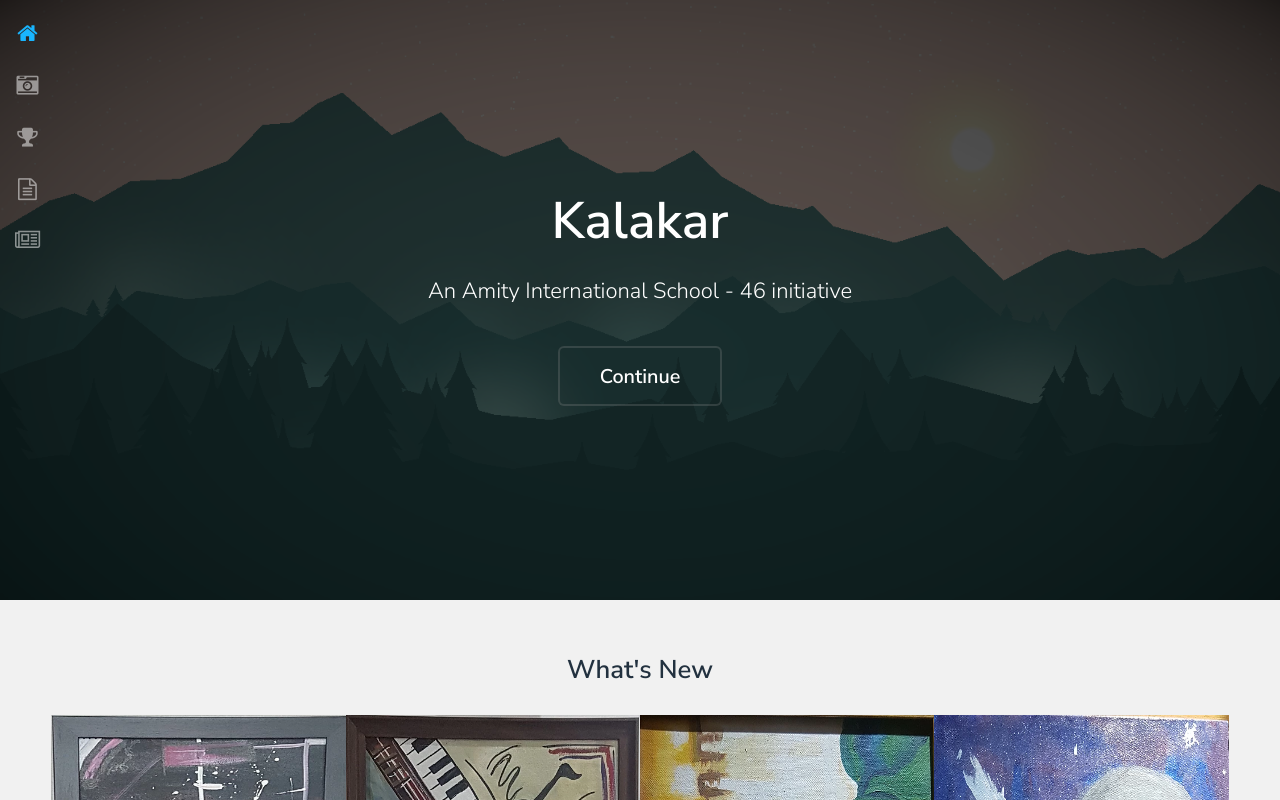
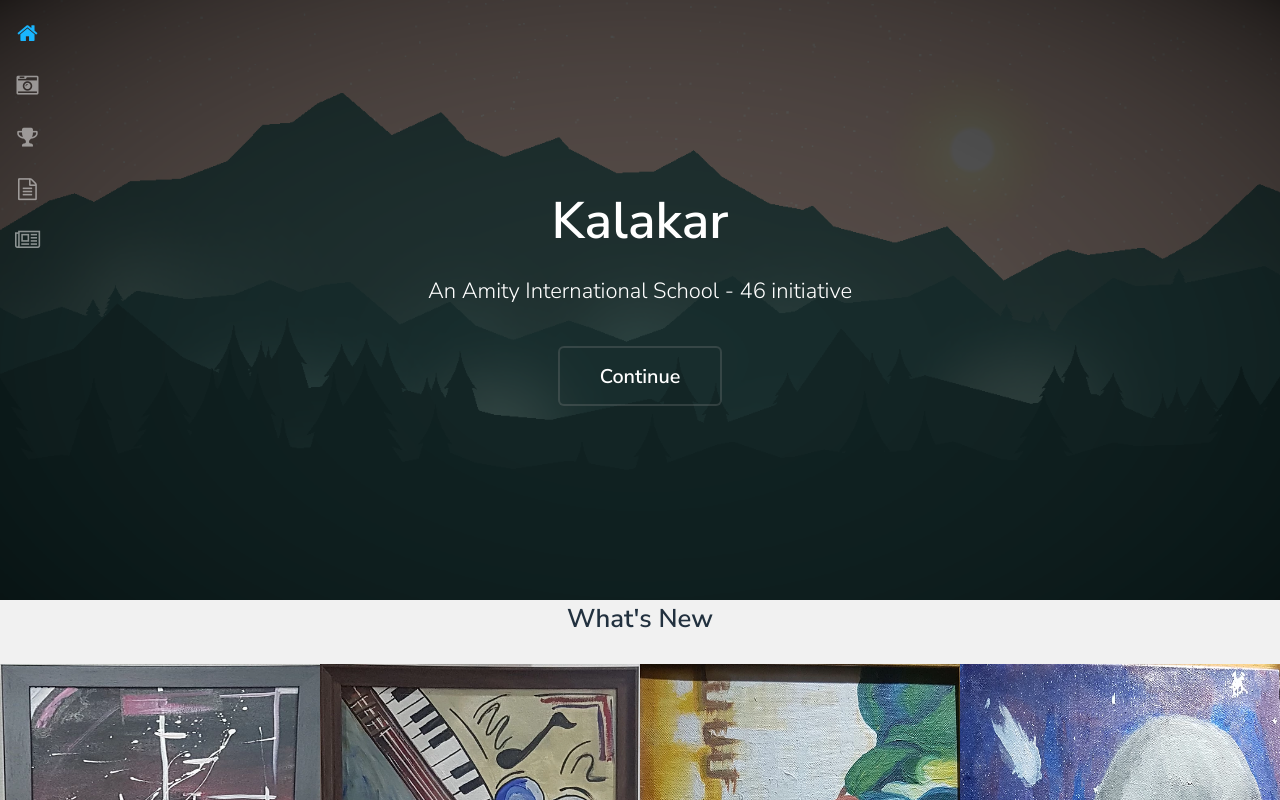
Before and after one commit to amity46/kalakar, a plain HTML site: page index.html in a window 1280 px wide. Shown: the top 800 px of the page. Drawn offline with Linux system fonts and the light colour scheme.

Commit message:
Add files via upload

```diff
--- a/assets/css/main.css
+++ b/assets/css/main.css
@@ -9,7 +9,7 @@
 
 /* Reset */
 
-	html, body, div, span, applet, object, iframe, h1, h2, h3, h4, h5, h6, p, blockquote, pre, a, abbr, acronym, address, big, cite, code, del, dfn, em, img, ins, kbd, q, s, samp, small, strike, strong, sub, sup, tt, var, b, u, i, center, dl, dt, dd, ol, ul, li, fieldset, form, label, legend, table, caption, tbody, tfoot, thead, tr, th, td, article, aside, canvas, details, embed, figure, figcaption, footer, header, hgroup, menu, nav, output, ruby, section, summary, time, mark, audio, video {
+	html, body, div:not(#nextt), span, applet, object, iframe, h1, h2, h3, h4, h5, h6, p, blockquote, pre, a, abbr, acronym, address, big, cite, code, del, dfn, em, img, ins, kbd, q, s, samp, small, strike, strong, sub, sup, tt, var, b, u, i, center, dl, dt, dd, ol, ul, li, fieldset, form, label, legend, table, caption, tbody, tfoot, thead, tr, th, td, article, aside, canvas, details, embed, figure, figcaption, footer, header, hgroup, menu, nav, output, ruby, section, summary, time, mark, audio, video {
 		margin: 0;
 		padding: 0;
 		border: 0;
```
